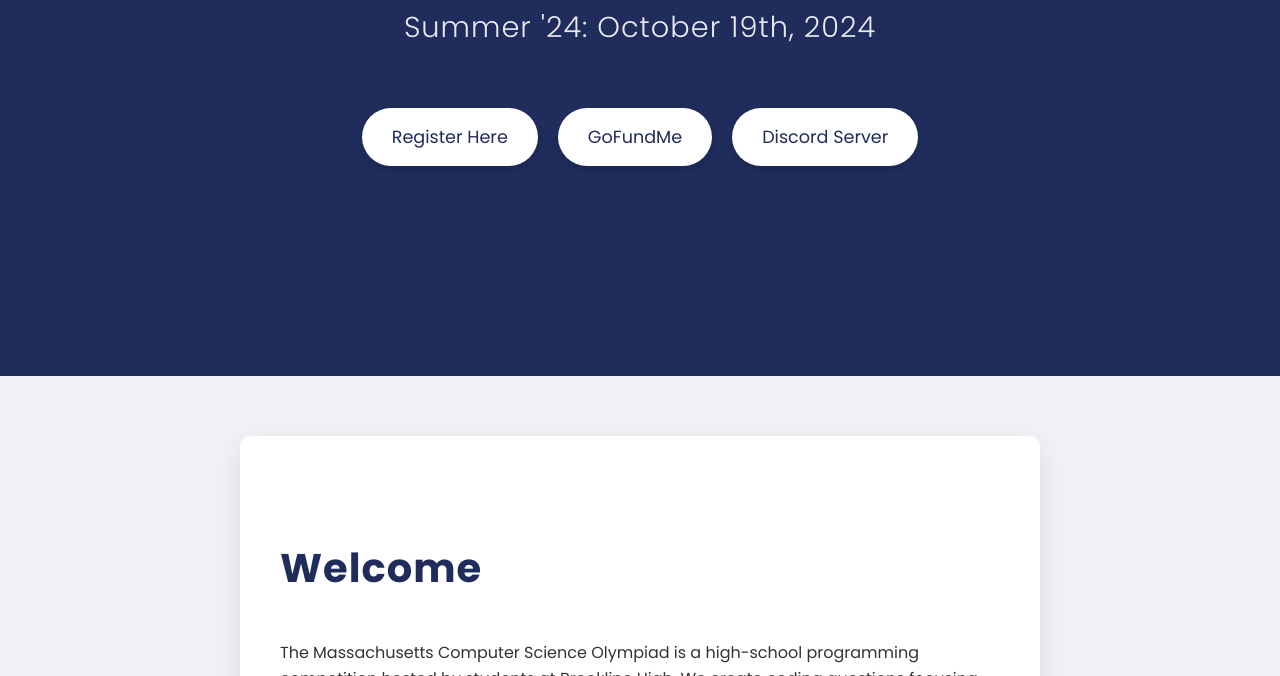
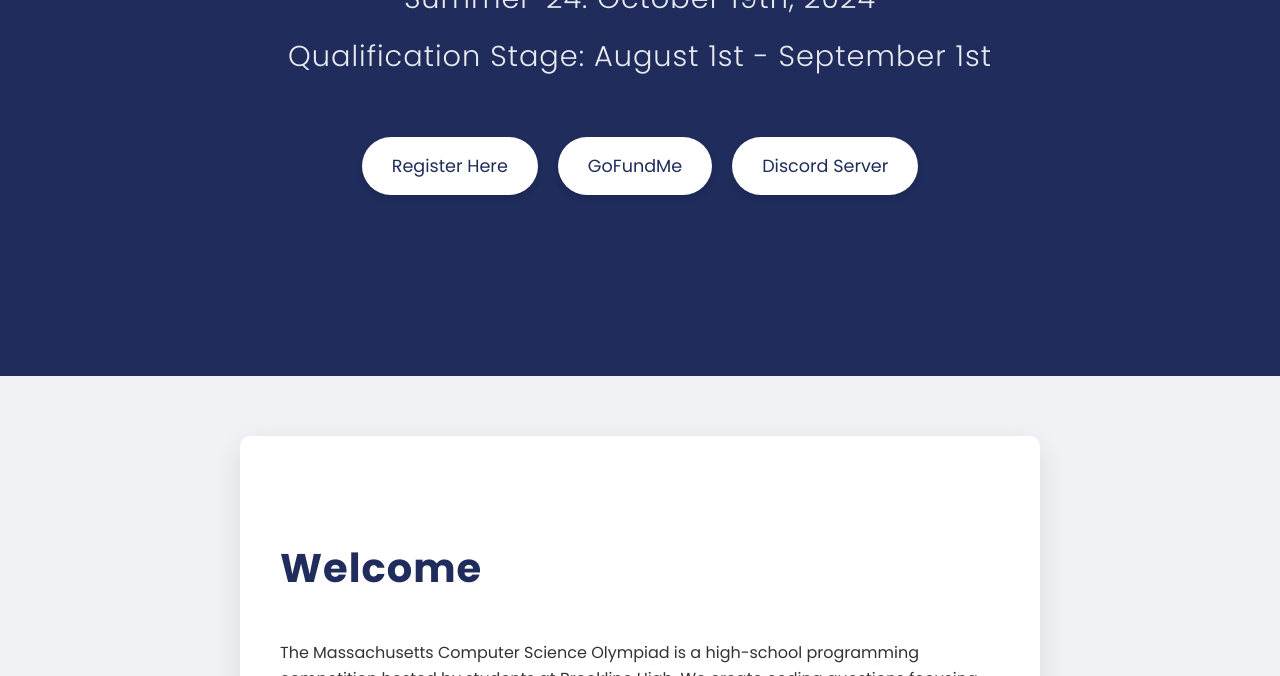
Before and after one commit to soccer1902/macso.org, a plain HTML site: page index.html in a window 1280 px wide. Shown: the part 424-1100 px from the top of the page. Drawn offline with nearby package versions, Linux system fonts and the light colour scheme.

Commit message:
added qualification stage

```diff
--- a/index.html
+++ b/index.html
@@ -235,13 +235,15 @@
 <body>
     <div class="container">
         <h1>Massachusetts Computer Science Olympiad</h1>
-        <h2>Summer '24: October 19th, 2024</h2>
+        <h2 style="margin-bottom: 1%;">Summer '24: October 19th, 2024</h2>
+        <h2>Qualification Stage: August 1st - September 1st</h2>
         <div class="buttons">
             <a href="https://docs.google.com/forms/d/e/1FAIpQLSc9zRTg9dNTL88MqoSsCRrjzVjING2B1-YuVxGnJL1Qy2tCIw/viewform" class="button">Register Here</a>
             <a href="https://gofund.me/51caab5d" class="button">GoFundMe</a>
             <a href="https://discord.gg/e4RJAt4zM3" class="button">Discord Server</a>
         </div>
     </div>
+</body>
     <div class="page-background">
         <div class="content">
             <h3>Welcome</h3>
```
